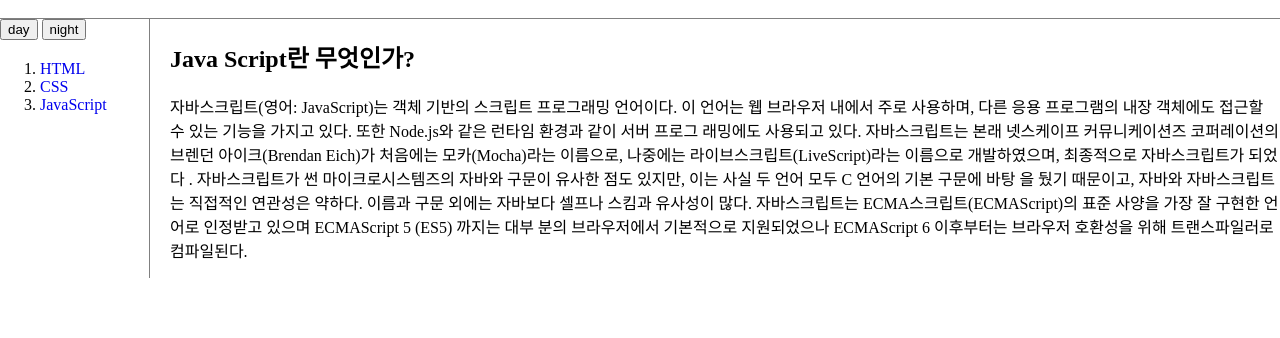
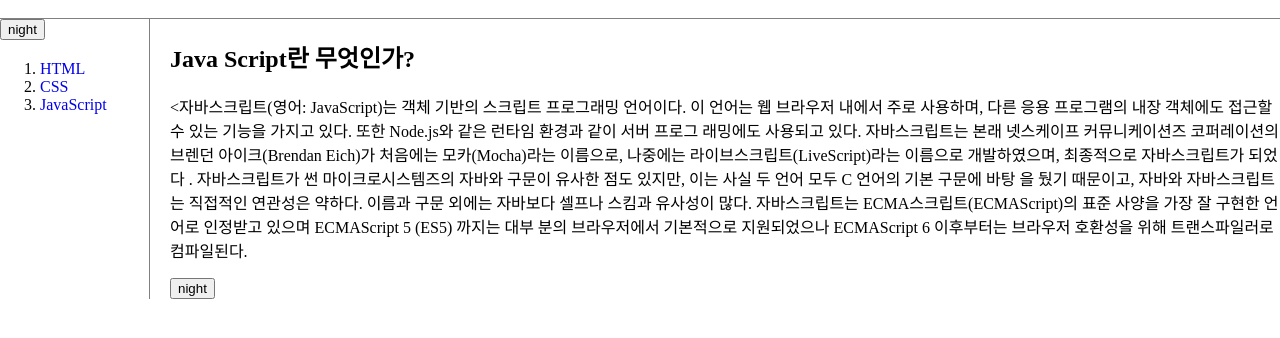
Before and after one commit to leehd660/web_practice, a plain HTML site: page 3.html in a window 1280 px wide. Shown: the part 56-394 px from the top of the page. Drawn offline with Linux system fonts and the light colour scheme.

Commit message:
220214 JavaScript 28장 함수까지 공부.

```diff
--- a/3.html
+++ b/3.html
@@ -4,19 +4,51 @@
     <title>WEB1 - JS</title>
     <meta charset="utf-8">
     <link rel="stylesheet" href="style.css">
+    <script>
+      function dayNightHandler(self, btnId) {
+        var target = document.querySelector('body');
+        // 이벤트 안에서 this는 이벤트가 소속된 태그를 가리키도록 약속됨.
+        //따라서 함수안에서는 this대신 self를, 함수를 사용하는 곳에서는 this를 이용해야함.
+         if(self.value === 'night') {
+           target.style.backgroundColor='black';
+           target.style.color='white';
+           self.value = 'day';
+           document.querySelector(btnId).value = 'day';
+
+           var arr = document.querySelectorAll('a');
+           var index=0;
+           while (index<arr.length) {
+             arr[index].style.color='powderblue';
+             index = index+1;
+           }
+         }
+         else {
+           target.style.backgroundColor='white';
+           target.style.color='black';
+           self.value = 'night';
+           document.querySelector(btnId).value = 'night';
+
+           var arr = document.querySelectorAll('a');
+           var index=0;
+           while (index<arr.length) {
+             arr[index].style.color='blue';
+             index = index+1;
+           }
+         }
+      }
+    </script>
   </head>
 
   <body>
     <h1><a href="index.html">WEB</a></h1>
     <div id="grid">
       <div id="col1">
-        <input type="button" value="day" onclick="
+        <!-- <input type="button" value="day" onclick="
           document.querySelector('body').style.backgroundColor='white';
           document.querySelector('body').style.color='black';
-        ">
-        <input type="button" value="night" onclick="
-          document.querySelector('body').style.backgroundColor='black';
-          document.querySelector('body').style.color='white';
+        "> -->
+        <input id="btn1" type="button" value="night" onclick="
+          dayNightHandler(this, '#btn2');
         ">
         <ol>
           <li><a href="1.html">HTML</a></li>
@@ -28,7 +60,7 @@
       <div id="article">
         <h2>Java Script란 무엇인가?</h2>
 
-        <p>자바스크립트(영어: JavaScript)는 객체 기반의 스크립트 프로그래밍 언어이다. 이 언어는 웹 브라우저 내에서 주로 사용하며,
+        <p>&lt;자바스크립트(영어: JavaScript)는 객체 기반의 스크립트 프로그래밍 언어이다. 이 언어는 웹 브라우저 내에서 주로 사용하며,
           다른 응용 프로그램의 내장 객체에도 접근할 수 있는 기능을 가지고 있다. 또한 Node.js와 같은 런타임 환경과 같이 서버 프로그
           래밍에도 사용되고 있다. 자바스크립트는 본래 넷스케이프 커뮤니케이션즈 코퍼레이션의 브렌던 아이크(Brendan Eich)가 처음에는
            모카(Mocha)라는 이름으로, 나중에는 라이브스크립트(LiveScript)라는 이름으로 개발하였으며, 최종적으로 자바스크립트가 되었다
@@ -36,6 +68,9 @@
            을 뒀기 때문이고, 자바와 자바스크립트는 직접적인 연관성은 약하다. 이름과 구문 외에는 자바보다 셀프나 스킴과 유사성이 많다.
            자바스크립트는 ECMA스크립트(ECMAScript)의 표준 사양을 가장 잘 구현한 언어로 인정받고 있으며 ECMAScript 5 (ES5) 까지는 대부
            분의 브라우저에서 기본적으로 지원되었으나 ECMAScript 6 이후부터는 브라우저 호환성을 위해 트랜스파일러로 컴파일된다.</p>
+           <input id="btn2" type="button" value="night" onclick="
+             dayNightHandler(this, '#btn1');
+           ">
        </div>
      </div>
   </body>
@@ -43,3 +78,14 @@
 
 <!-- JS : 제어할 태그 선택하기
 배경색을 바꾸기 위해서는 body태그를 선택해야함. -->
+
+<!-- 조건문 : 조건에 따라 다른 순서의 기능들이 실행되게 하는 것
+day와 night의 버튼이 두개인 것을 하나의 버튼으로 만들고 싶다. : 두가지 상태를 가지는 스위치
+boolean
+1. === : 왼쪽과 오른쪽의 값이 같은지 판단
+2. 문자열로 <를 출력하기 위해서는 &lt;(less than 이라는 뜻)로 적어야함 -->
+
+<!-- 변수를 설정해주고, this를 이용해서 중복을 줄여준다. -->
+
+<!-- js의 array는 java에서 list라고 생각하면 될거 같음.
+js array를 만들 때, var 변수명 = [1,2]이런 식으로 만들고/ push를 통해 추가할 수 있으며, -->
```
